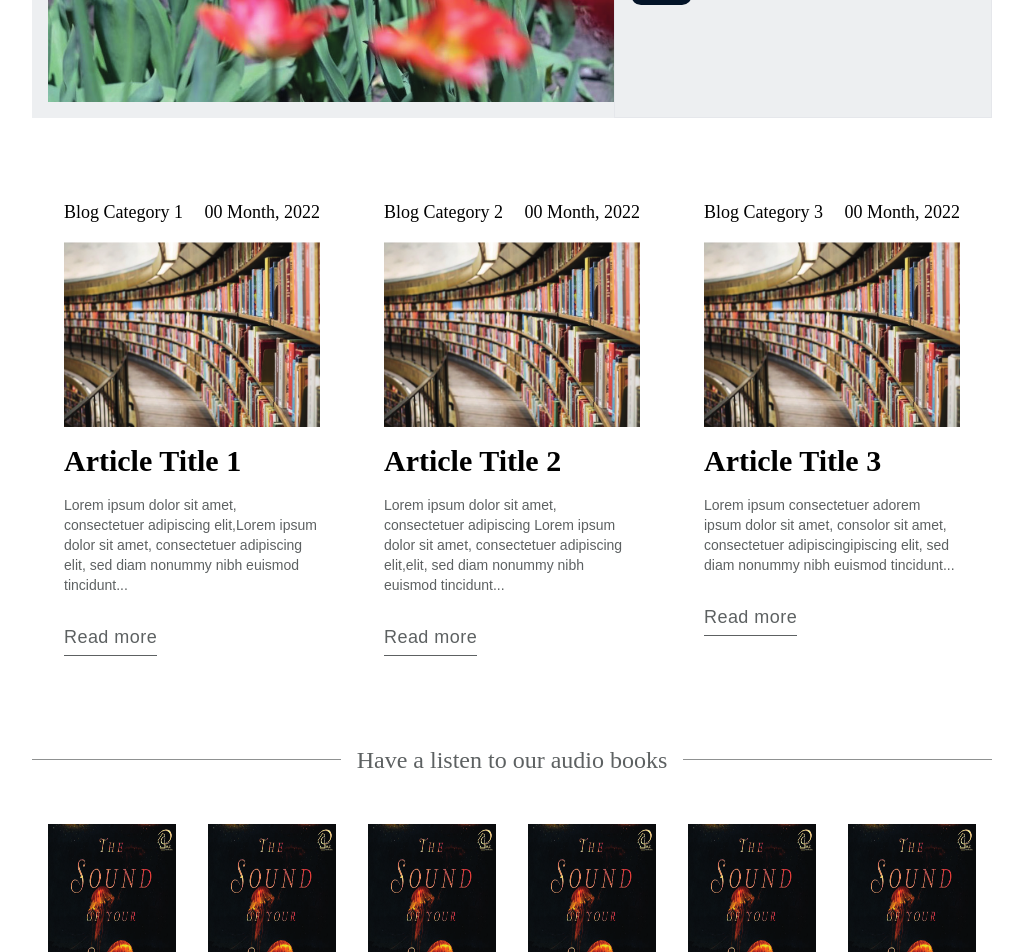
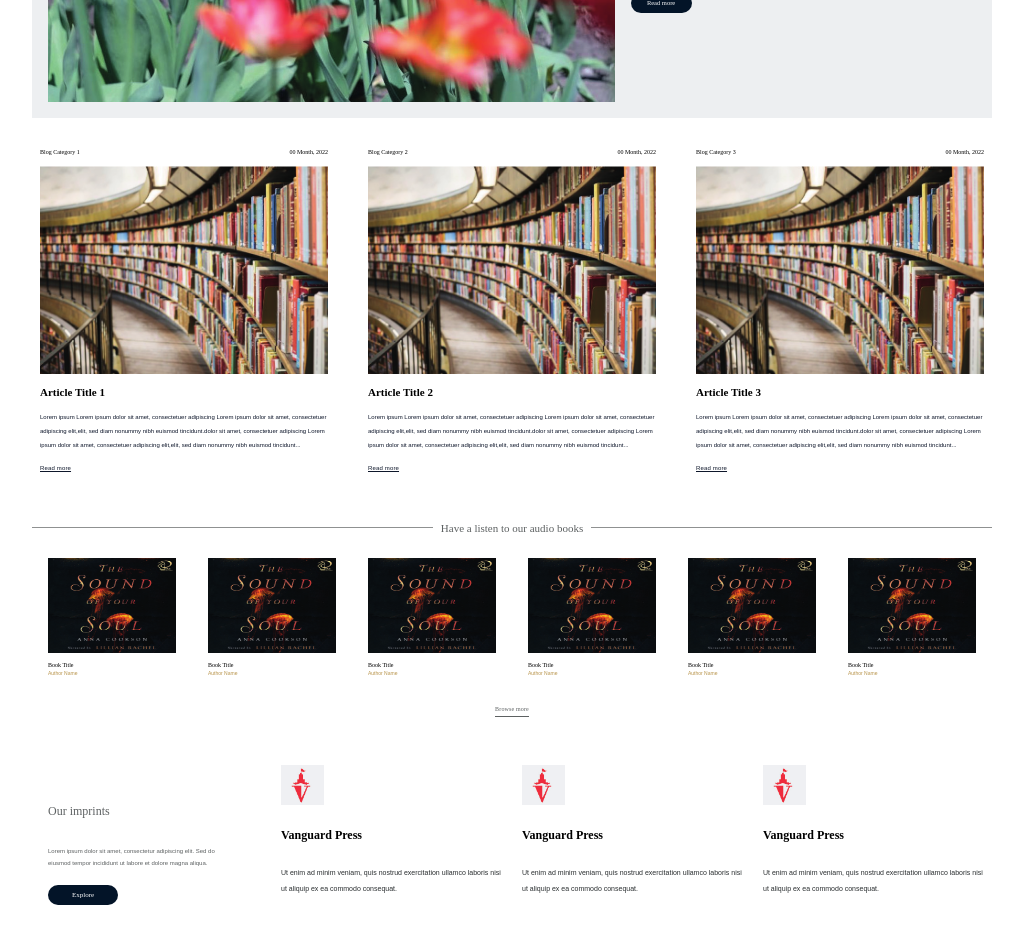
Before and after one commit to Hadees621/pegasus, a React (Create React App) app: page / in a window 1280 px wide. Shown: the part 1240-2192 px from the top of the page, without its empty margins (128-1151 px from the left). Built offline with nearby package versions, Linux system fonts and the light colour scheme.

Commit message:
till imprints

```diff
--- a/src/pages/homepage/components/Section.js
+++ b/src/pages/homepage/components/Section.js
@@ -2,13 +2,13 @@ import React from 'react'
 import { aboutAuthorData, articleData, audioBooksData, bookData, fantasyReadData, imprintData, provkingNovelData } from './../utils/utils'
 
 const ImprintSection = ({ title, content, imageSrc }) => (
-    <div className="1024:m-1 1440:m-4 m-4 p-10 320:p-6 768:p-8 text-center group bg-white transition-colors duration-300 ease-in-out hover:bg-[#EDEFF1] h-[400px]">
-        <div className="w-full">
-            <img className="h-[100px]" src={imageSrc} alt="Section Image" />
+    <div className="1024:m-0 1024:py-4 1024:px-2 1024:h-[205px] 1440:m-4 m-4 p-10 320:p-6 768:p-8 text-center group bg-white transition-colors duration-300 ease-in-out hover:bg-[#EDEFF1] h-[400px]">
+        <div className="w-full ">
+            <img className="h-[100px] 1024:h-[40px]" src={imageSrc} alt="Section Image" />
         </div>
         <div className="w-full text-start">
-            <h3 className="1440:text-3xl text-3xl 1024:text-xl font-bold font-fairplay pt-4 pl-0">{title}</h3>
-            <p className="1440:text-base text-base 1024:text-sm text-[#2A2E30] font-roboto py-6 tracking-normal leading-6">{content}</p>
+            <h3 className="1440:text-3xl text-3xl 1024:text-[12px] font-bold font-fairplay my-3 1024:pt-0 pl-0">{title}</h3>
+            <p className="1440:text-base text-base 1024:text-[7px] text-[#2A2E30] font-roboto py-6 1024:py-0 tracking-normal leading-4">{content}</p>
         </div>
     </div>
 );
@@ -28,7 +28,7 @@ const Section = ({ isMegaMenuOpen, applyBlur }) => {
                 <div className='w-full justify-center 1024:px-40 320:p-5 1440:px-36 2560:px-96'>
 
                     {/* Established section */}
-                    <div className='flex gap-12 1024:gap-3'>
+                    <div className='flex 320:flex-col lg:flex-row gap-12 1024:gap-3'>
                         <div className="w-full bg-white flex flex-col p-5 1024:p-0 justify-center 1024:items-start 1024:w-[50%]">
                             <h2 className="text-2xl 1440:text-3xl font-bold font-fairplay 1024:text-[11px]">Established since 1999</h2>
                             <p className='font-roboto 1440:text-xl 1024:text-[6px] mb-4 mr-5 text-black'>Pegasus Elliot MacKenzie Publishers have been publishing high quality books from exciting
@@ -76,16 +76,16 @@ const Section = ({ isMegaMenuOpen, applyBlur }) => {
                         <div className="flex-grow border-t border-[#8F9191]"></div>
                     </div>
 
-                    <div class="bg-[#EDEFF1] p-8 320:p-0">
+                    <div class="bg-[#EDEFF1] p- 320:p-0">
                         <div class="flex flex-col md:flex-row">
                             <div class="md:w-[70%] py-4 pl-4">
                                 <img class="w-full h-auto" src="assests\section\flowerss.png" alt="Image" />
                             </div>
 
-                            <div class="md:w-[45%] px-4 border-red border flex flex-col 1024:justify-center">
+                            <div class="md:w-[45%] px-4 flex flex-col 1024:justify-center">
                                 <p className='text-sm pb-6 1024:text-[6px] 2560:text-lg'>Blog category — 00 Month, 2022</p>
                                 <h2 class="text-2xl 320:text-xl font-semibold 1024:text-[22px] 2560:text-3xl font-fairplay">Article Title</h2>
-                                <p class="text-sm 320:text-xs 1024:text-[6px] 1024:leading-[12px] font-medium 1440:text-base 2560:text-xl text-gray-700 mb-4 mt-2 font-roboto pr-3 2560:mt-8">Lorem ipsum dolor sit amet, consectetuer adipiscing elit, sed diam nonummy nibh euismod tincidunt ut laoreet dolore magna aliquam erat volutpat. Ut wisi enim ad minim
+                                <p class="text-sm 320:text-xs 1024:text-[6px] 1024:leading-[12px] font-medium 1440:text-base 2560:text-xl text-gray-700 mb-8 mt-2 font-roboto pr-3 2560:mt-8">Lorem ipsum dolor sit amet, consectetuer adipiscing elit, sed diam nonummy nibh euismod tincidunt ut laoreet dolore magna aliquam erat volutpat. Ut wisi enim ad minim
                                     veniam, quis nostrud exerci tation ullamcorper suscipit lobortis nisl ut aliquip ex ea
                                     commodo consequat</p>
                                 <button className="bg-[#031428] text-base text-white px-4 rounded-3xl w-[130px] h-8 font-fairplay 1024:w-[61px] 1024:h-[20px] 1024:text-[6.5px] flex justify-center items-center 2560:mt-10">Read more</button>
@@ -93,53 +93,56 @@ const Section = ({ isMegaMenuOpen, applyBlur }) => {
                         </div>
                     </div>
 
-                    <div className='grid grid-cols-3 320:grid-cols-1 1024:grid-cols-3 mt-8'>
+                    {/* blog category */}
+                    <div className='grid grid-cols-3 320:grid-cols-1 1024:grid-cols-3 1024:gap-6 mt-3'>
                         {articleData.map((article, index) => (
-                            <div key={index} className="m-4 p-4 text-center">
-                                <div className='flex justify-between py-4'>
-                                    <h3 className="text-lg font-fairplay">{article.category}</h3>
-                                    <h3 className="text-lg font-fairplay">{article.date}</h3>
+                            <div key={index} className="m-3 text-center 1024:m-2">
+                                <div className='flex justify-between'>
+                                    <h3 className="text-lg 1024:text-[6px] font-fairplay">{article.category}</h3>
+                                    <h3 className="text-lg 1024:text-[6px] font-fairplay">{article.date}</h3>
                                 </div>
                                 <div className='w-full'>
                                     <img className="w-full object-cover" src={article.imageSrc} alt={`Section ${index + 1} Image`} />
                                 </div>
-                                <div className='w-full text-start'>
-                                    <h3 className="text-3xl font-bold font-fairplay pt-4">{article.title}</h3>
-                                    <p className="text-sm text-[#5D6162] font-roboto py-4">{article.content}</p>
-                                    <a href="#" className="text-[#5D6162] text-lg font-roboto tracking-wide inline-block pb-1 border-b border-[#5D6162] mt-3">Read more</a>
+                                <div className='w-full text-start items-end justify-end'>
+                                    <h3 className="text-3xl font-bold font-fairplay 1024:text-[11px]">{article.title}</h3>
+                                    <p className="text-sm text-[#0E172B] font-roboto 1024:text-[6px] leading-[14px]">{article.content}</p>
+                                    <a href="#" className="text-[#0E172B] text-lg 1024:text-[6px] font-roboto tracking-wide underline border-[#5D6162] items-start inline-block ">Read more</a>
                                 </div>
                             </div>
                         ))}
                     </div>
 
-                    <div className="flex items-center py-8 mt-6">
+                    {/* Audio books */}
+                    <div className="flex items-center mt-6">
                         <div className="flex-grow border-t border-[#8F9191]"></div>
-                        <div className="text-[#5D6162] 320:text-lg 1024:text-2xl font-fairplay px-4">Have a listen to our audio books</div>
+                        <div className="text-[#5D6162] 320:text-lg 1024:text-[11px] font-fairplay px-2">Have a listen to our audio books</div>
                         <div className="flex-grow border-t border-[#8F9191]"></div>
                     </div>
 
                     <div className="grid 768:grid-cols-3 1024:grid-cols-6 justify-center">
                         {audioBooksData.map((book, index) => (
                             <div key={index} className="m-4 p-4 text-center 768:m-0 1440:m-1">
-                                <img className="320:h-[300px] w-full 1024:h-[200px] 2560:h-[320px]" src={book.imageSrc} alt={`Book Image ${index + 1}`} />
-                                <div className='w-full text-start'>
-                                    <h3 className="text-lg font-bold font-fairplay mt-8">{book.title}</h3>
-                                    <p className="text-sm text-[#B79248] font-roboto">{book.author}</p>
+                                <img className="320:h-[420px] 1024:h-[95px] 1024:w-[200px] 2560:h-[440px]" src={book.imageSrc} alt={`Book Image ${index + 1}`} />
+                                <div className='w-full text-start mt-2'>
+                                    <h3 className="text-[6px] font-medium font-fairplay">{book.title}</h3>
+                                    <p className="text-[5px] text-[#B79248] font-roboto">{book.author}</p>
                                 </div>
                             </div>
                         ))}
                     </div>
 
-                    <p className="text-center mt-8">
-                        <a href="#" className="text-[#5D6162] text-xl font-roboto tracking-wide inline-block pb-1 border-b border-[#5D6162]">Browse more</a>
+                    <p className="text-center">
+                        <a href="#" className="text-[#5D6162] text-[6px] font-fairplay tracking-wide inline-block pb-[2px] border-b border-[#5D6162]">Browse more</a>
                     </p>
 
-                    <div className='grid grid-cols-3 320:grid-cols-1 1024:grid-cols-4 mt-8'>
-                        <div className="1024:m-1 1440:m-4 m-4 p-4 text-center group bg-white transition-colors duration-300 ease-in-out hover:bg-[#EDEFF1] h-[400px]">
-                            <div className='w-full text-start mt-10'>
-                                <h3 className="text-3xl font-fairplay pt-4 1024:text-2xl">Our imprints</h3>
-                                <p className="text-sm text-[#5D6162] font-roboto py-4 pr-4 text-start">Lorem ipsum dolor sit amet, consectetur adipiscing elit. Sed do eiusmod tempor incididunt ut labore et dolore magna aliqua.</p>
-                                <button className="mt-6 bg-[#031428] text-lg text-white px-4 py-2 rounded-3xl w-[150px] h-12 font-fairplay">Explore</button>
+                    {/* imprints */}
+                    <div className='grid grid-cols-3 320:grid-cols-1 1024:grid-cols-4 mt-8 gap-1'>
+                        <div className="1024:m-1 1440:m-4 m-4 p-4 1024:p-3 text-center group bg-white transition-colors duration-300 ease-in-out hover:bg-[#EDEFF1] h-[400px] 1024:h-[205px]">
+                            <div className='w-full text-start mt-10 1024:mt-4'>
+                                <h3 className="text-3xl text-[#5D6162] font-fairplay pt-4 1024:pt-3 1024:text-[12px]">Our imprints</h3>
+                                <p className="text-sm text-[#5D6162] font-roboto py-4 pr-4 text-start 1024:text-[6px] 1024:leading-3 ">Lorem ipsum dolor sit amet, consectetur adipiscing elit. Sed do eiusmod tempor incididunt ut labore et dolore magna aliqua.</p>
+                                <button className="mt-6 1024:mt-0 bg-[#031428] text-lg text-white px-4 py-2 rounded-3xl w-[150px] h-12 1024:w-[70px] 1024:h-[20px] 1024:text-[7px] flex justify-center items-center font-fairplay">Explore</button>
                             </div>
                         </div>
 
--- a/src/pages/homepage/utils/utils.js
+++ b/src/pages/homepage/utils/utils.js
@@ -13,21 +13,21 @@ export const articleData = [
         date: '00 Month, 2022',
         imageSrc: 'assests/section/section3.png',
         title: 'Article Title 1',
-        content: 'Lorem ipsum dolor sit amet, consectetuer adipiscing elit,Lorem ipsum dolor sit amet, consectetuer adipiscing elit, sed diam nonummy nibh euismod tincidunt...',
+        content: 'Lorem ipsum Lorem ipsum dolor sit amet, consectetuer adipiscing Lorem ipsum dolor sit amet, consectetuer adipiscing elit,elit, sed diam nonummy nibh euismod tincidunt.dolor sit amet, consectetuer adipiscing Lorem ipsum dolor sit amet, consectetuer adipiscing elit,elit, sed diam nonummy nibh euismod tincidunt...',
     },
     {
         category: 'Blog Category 2',
         date: '00 Month, 2022',
         imageSrc: 'assests/section/section3.png',
         title: 'Article Title 2',
-        content: 'Lorem ipsum dolor sit amet, consectetuer adipiscing Lorem ipsum dolor sit amet, consectetuer adipiscing elit,elit, sed diam nonummy nibh euismod tincidunt...',
+        content: 'Lorem ipsum Lorem ipsum dolor sit amet, consectetuer adipiscing Lorem ipsum dolor sit amet, consectetuer adipiscing elit,elit, sed diam nonummy nibh euismod tincidunt.dolor sit amet, consectetuer adipiscing Lorem ipsum dolor sit amet, consectetuer adipiscing elit,elit, sed diam nonummy nibh euismod tincidunt...',
     },
     {
         category: 'Blog Category 3',
         date: '00 Month, 2022',
         imageSrc: 'assests/section/section3.png',
         title: 'Article Title 3',
-        content: 'Lorem ipsum  consectetuer adorem ipsum dolor sit amet, consolor sit amet, consectetuer adipiscingipiscing elit, sed diam nonummy nibh euismod tincidunt...',
+        content: 'Lorem ipsum Lorem ipsum dolor sit amet, consectetuer adipiscing Lorem ipsum dolor sit amet, consectetuer adipiscing elit,elit, sed diam nonummy nibh euismod tincidunt.dolor sit amet, consectetuer adipiscing Lorem ipsum dolor sit amet, consectetuer adipiscing elit,elit, sed diam nonummy nibh euismod tincidunt...',
     },
 ];
 
```
